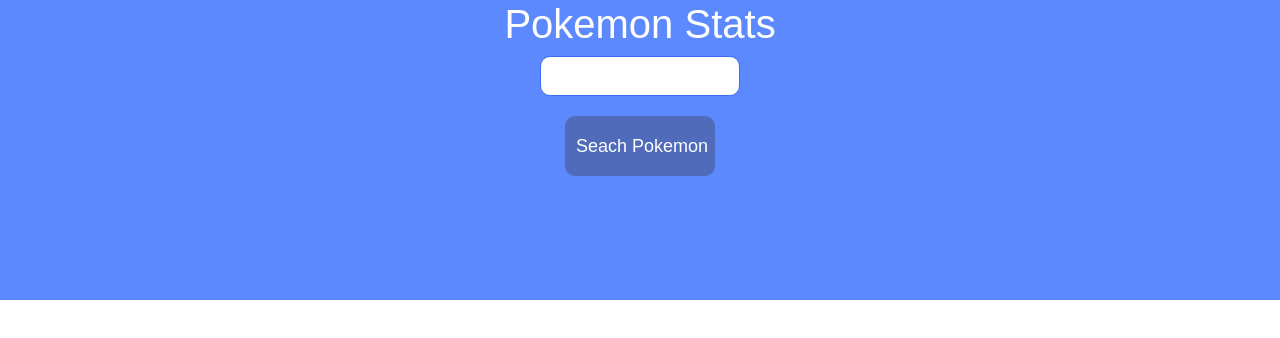
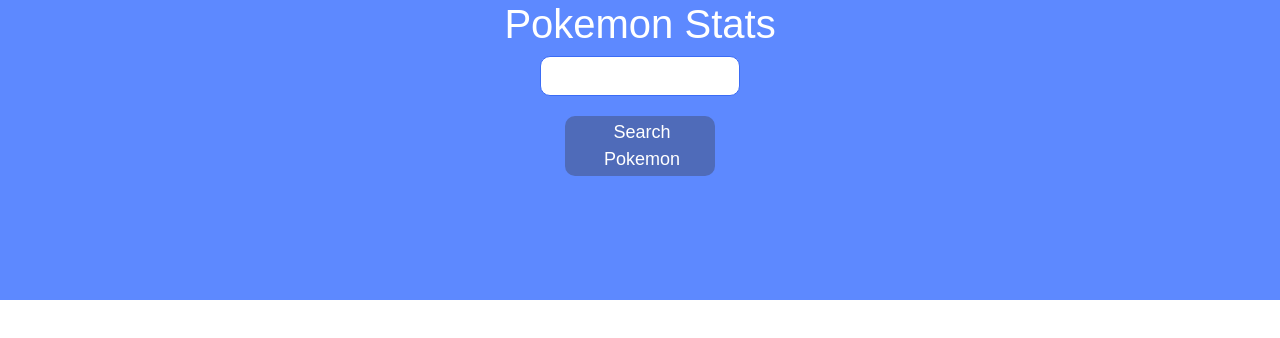
Before and after one commit to thomasmartinez114/pokedex2, a React (Create React App) app in the folder pokedex-app/: page / in a window 1280 px wide. Shown: the top 338 px of the page. Built offline with nearby package versions, Linux system fonts and the light colour scheme.

Commit message:
grab pokemon data from api

```diff
--- a/pokedex-app/src/App.js
+++ b/pokedex-app/src/App.js
@@ -1,31 +1,42 @@
 import './App.css';
 import { useState } from 'react';
-import Axios from "axios";
+import Axios from 'axios';
 
 const App = () => {
-
-    const [pokemonName, setPokemonName] = useState("");
-
+  const [pokemonName, setPokemonName] = useState('');
+  const [pokemon, setPokemon] = useState({});
 
   const searchPokemon = () => {
-        Axios.get(`https://pokeapi.co/api/v2/pokemon/${pokemonName}`).then((response) => {
-        console.log(response);
-    })
+    Axios.get(`https://pokeapi.co/api/v2/pokemon/${pokemonName}`).then(
+      response => {
+        setPokemon({
+          // grab the pokemon data from api
+          name: pokemonName,
+          species: response.data.species.name,
+          img: response.data.sprites.front_default,
+          hp: response.data.stats[0].base_stat,
+          attack: response.data.stats[1].base_stat,
+          defense: response.data.stats[2].base_stat,
+          type: response.data.types[0].type.name,
+        });
       }
+    );
+  };
 
   return (
-        <div className="App">
-            <div className="TitleSection">
+    <div className='App'>
+      <div className='TitleSection'>
         <h1>Pokemon Stats</h1>
         <input
-            type="text"
-            onChange={(event) => {
+          type='text'
+          onChange={event => {
             setPokemonName(event.target.value);
-            }}/>
-            <button onClick={searchPokemon}>Seach Pokemon</button>
+          }}
+        />
+        <button onClick={searchPokemon}>Search Pokemon</button>
       </div>
     </div>
-    )
-}
+  );
+};
 
 export default App;
```
Lines whose indentation alone changed are shown as unchanged.
